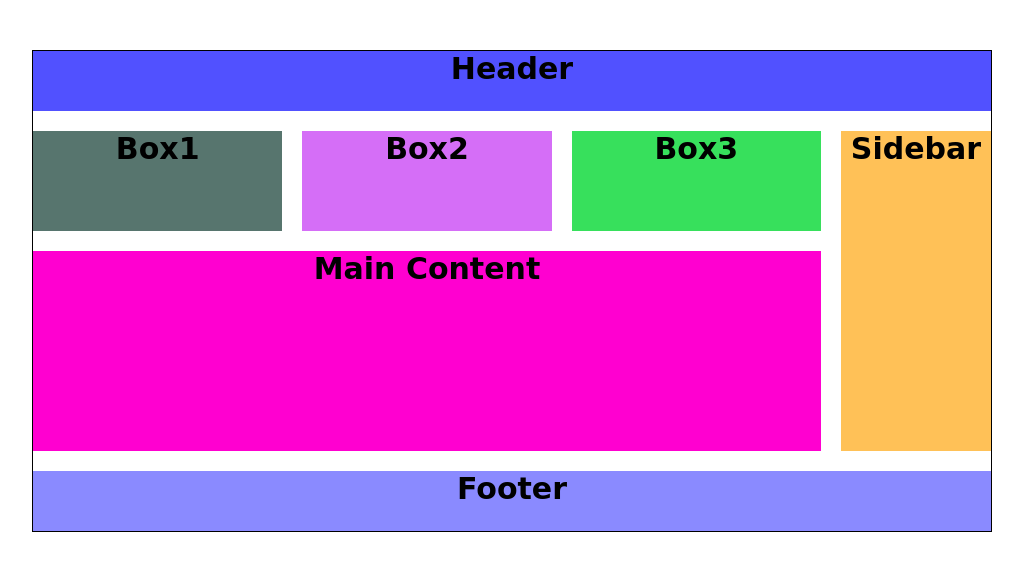
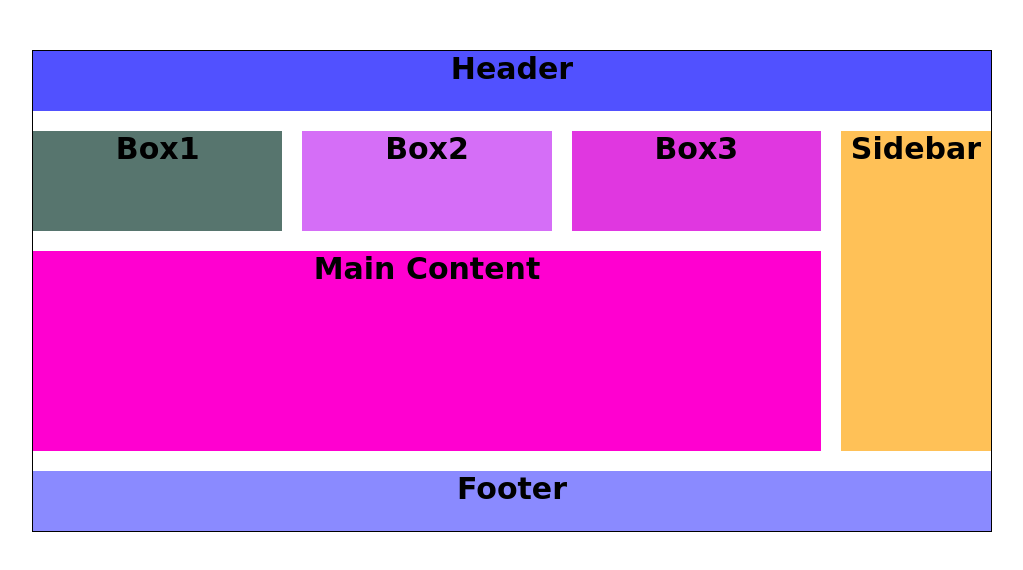
Before and after one commit to lavishjain36/cssgridconcept, a plain HTML site: page index.html in a window 1280 px wide. Shown: the whole page, without its empty margins (128-1151 px from the left). Drawn offline with Linux system fonts and the light colour scheme.

Commit message:
added small changes to style file

```diff
--- a/style.css
+++ b/style.css
@@ -32,7 +32,7 @@ background-color: rgb(87, 117, 110);
   }
 
   .div4{
-    background-color: rgb(55, 224, 92);
+    background-color: rgb(224, 55, 224);
     }
 
 
```
